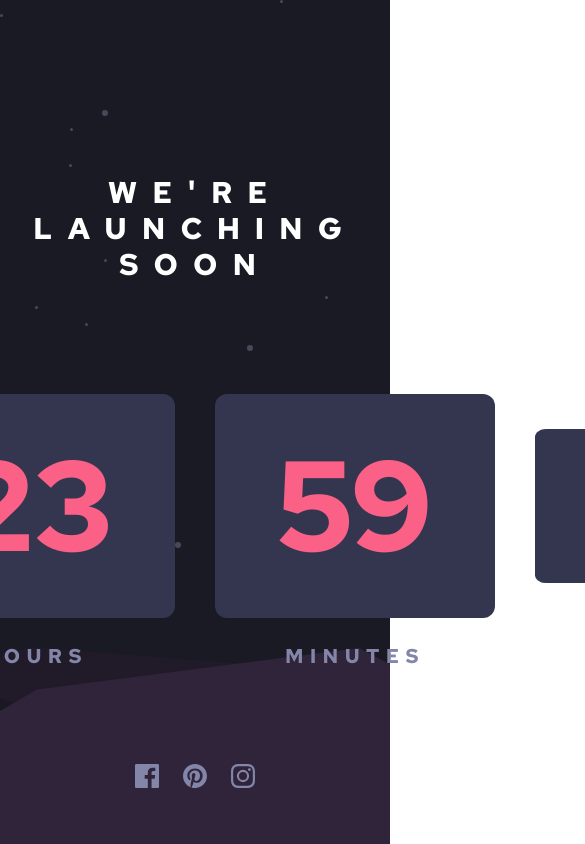
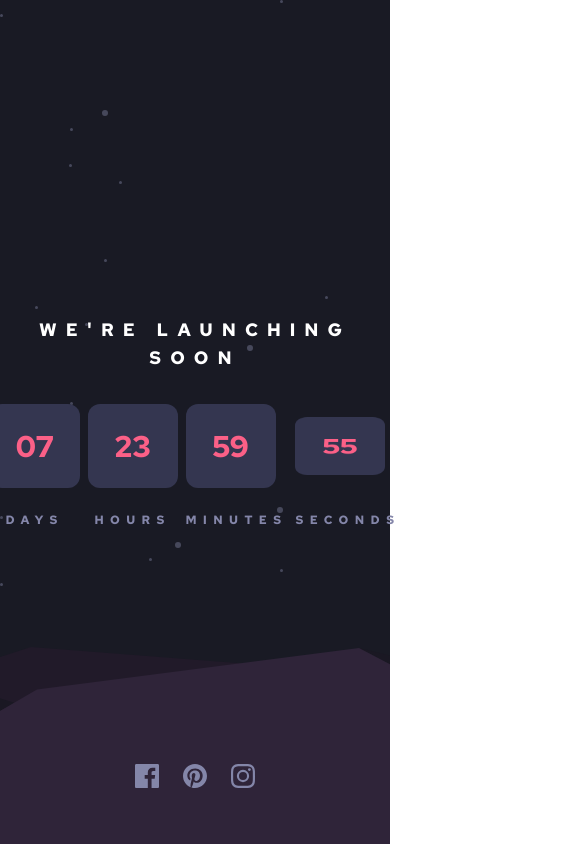
Before and after one commit to jialatteo/frontend-mentor-react-tailwind, a Next.js app: page /launch-countdown-timer in a window 390 px wide. Shown: the top 844 px of the page, 585 px wide, since content can reach past the window. Built offline with nearby package versions, Linux system fonts and the light colour scheme.

Commit message:
Make launch countdown timer responsive

```diff
--- a/src/app/launch-countdown-timer/CountdownTimer.js
+++ b/src/app/launch-countdown-timer/CountdownTimer.js
@@ -65,52 +65,52 @@ const CountdownTimer = ({ targetDate }) => {
 
   return (
     <div>
-      <div className="text-launch-countdown-timer-soft-red flex justify-center gap-10">
+      <div className="text-launch-countdown-timer-soft-red flex justify-center gap-2 sm:gap-4 md:gap-6 lg:gap-10">
         <div>
           <div
-            className={`bg-launch-countdown-timer-dark-desaturated-blue flex min-w-[280px] origin-center justify-center rounded-xl p-12 duration-500 ${rotateDays && "[transform:rotateX(360deg)]"} `}
+            className={`bg-launch-countdown-timer-dark-desaturated-blue flex w-[90px] origin-center justify-center rounded-xl p-6 duration-500 sm:w-[130px] sm:p-12 md:w-[160px] lg:w-[200px] xl:w-[280px] ${rotateDays && "[transform:rotateX(360deg)]"} `}
           >
-            <p className="text-9xl">
+            <p className="text-3xl sm:text-5xl md:text-7xl xl:text-9xl">
               {formatTimeWithLeadingZero(timeLeft.days)}
             </p>
           </div>
-          <p className="text-launch-countdown-timer-grayish-blue mt-6 text-center text-xl tracking-[0.4rem]">
+          <p className="text-launch-countdown-timer-grayish-blue mt-6 text-center text-xs tracking-[0.4rem] sm:text-sm md:text-xl">
             DAYS
           </p>
         </div>
         <div>
           <div
-            className={`bg-launch-countdown-timer-dark-desaturated-blue flex min-w-[280px] origin-center justify-center rounded-xl p-12 duration-500 ${rotateHours && "[transform:rotateX(360deg)]"} `}
+            className={`bg-launch-countdown-timer-dark-desaturated-blue flex w-[90px] origin-center justify-center rounded-xl p-6 duration-500 sm:w-[130px] sm:p-12 md:w-[160px] lg:w-[200px] xl:w-[280px] ${rotateHours && "[transform:rotateX(360deg)]"} `}
           >
-            <p className="text-9xl">
+            <p className="text-3xl sm:text-5xl md:text-7xl xl:text-9xl">
               {formatTimeWithLeadingZero(timeLeft.hours)}
             </p>
           </div>
-          <p className="text-launch-countdown-timer-grayish-blue mt-6 text-center text-xl tracking-[0.4rem]">
+          <p className="text-launch-countdown-timer-grayish-blue mt-6 text-center text-xs tracking-[0.4rem] sm:text-sm md:text-xl">
             HOURS
           </p>
         </div>
         <div>
           <div
-            className={`bg-launch-countdown-timer-dark-desaturated-blue flex min-w-[280px] origin-center justify-center rounded-xl p-12 duration-500 ${rotateMinutes && "[transform:rotateX(360deg)]"} `}
+            className={`bg-launch-countdown-timer-dark-desaturated-blue flex w-[90px] origin-center justify-center rounded-xl p-6 duration-500 sm:w-[130px] sm:p-12 md:w-[160px] lg:w-[200px] xl:w-[280px] ${rotateMinutes && "[transform:rotateX(360deg)]"} `}
           >
-            <p className="text-9xl">
+            <p className="text-3xl sm:text-5xl md:text-7xl xl:text-9xl">
               {formatTimeWithLeadingZero(timeLeft.minutes)}
             </p>
           </div>
-          <p className="text-launch-countdown-timer-grayish-blue mt-6 text-center text-xl tracking-[0.4rem]">
+          <p className="text-launch-countdown-timer-grayish-blue mt-6 text-center text-xs tracking-[0.4rem] sm:text-sm md:text-xl">
             MINUTES
           </p>
         </div>
         <div>
           <div
-            className={`bg-launch-countdown-timer-dark-desaturated-blue flex min-w-[280px] origin-center justify-center rounded-xl p-12 duration-1000 ${rotateSeconds && "[transform:rotateX(360deg)]"} `}
+            className={`bg-launch-countdown-timer-dark-desaturated-blue flex w-[90px] origin-center justify-center rounded-xl p-6 duration-1000 sm:w-[130px] sm:p-12 md:w-[160px] lg:w-[200px] xl:w-[280px] ${rotateSeconds && "[transform:rotateX(360deg)]"} `}
           >
-            <p className="text-9xl">
+            <p className="text-3xl sm:text-5xl md:text-7xl xl:text-9xl">
               {formatTimeWithLeadingZero(timeLeft.seconds)}
             </p>
           </div>
-          <p className="text-launch-countdown-timer-grayish-blue mt-6 text-center text-xl tracking-[0.4rem]">
+          <p className="text-launch-countdown-timer-grayish-blue mt-6 text-center text-xs tracking-[0.4rem] sm:text-sm md:text-xl">
             SECONDS
           </p>
         </div>
--- a/src/app/launch-countdown-timer/page.js
+++ b/src/app/launch-countdown-timer/page.js
@@ -15,11 +15,11 @@ export default function LaunchCountdownTimer() {
     >
       <div className="absolute z-0 min-h-screen w-full bg-[url('/launch-countdown-timer/pattern-hills.svg')] bg-bottom bg-repeat-x" />
       <div className="z-10">
-        <p className="text-center text-3xl tracking-[0.5em] text-white">
+        <p className="text-center text-lg tracking-[0.5em] text-white sm:text-2xl md:text-3xl">
           WE'RE LAUNCHING SOON
         </p>
       </div>
-      <div className="z-10 mx-4 mt-28">
+      <div className="z-10 mx-4 mt-8 sm:mt-16 md:mt-28">
         <CountdownTimer targetDate={targetDate} />
       </div>
       <div className="absolute bottom-14 z-10 flex items-center justify-center gap-6">
```
